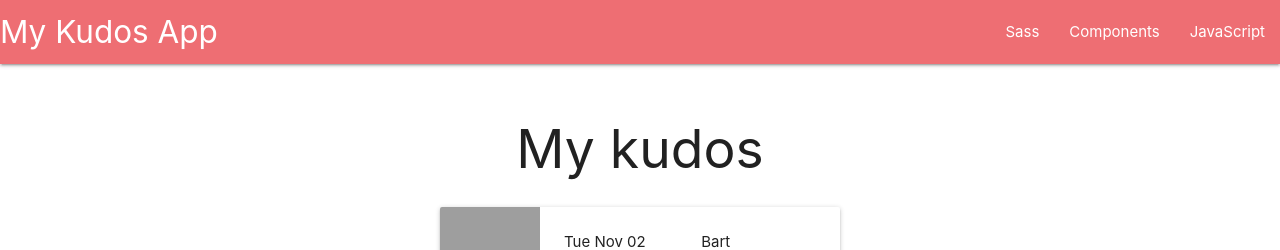
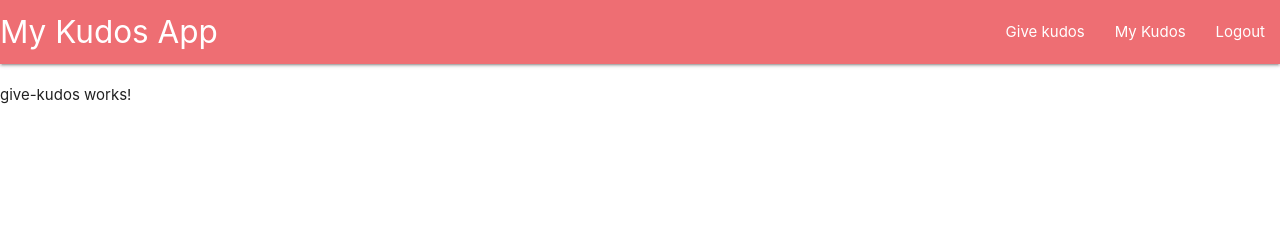
Before and after one commit to bitshoroscope/kudos-angular, an Angular app: page /give-kudos in a window 1280 px wide. Before the commit this address led to /. Shown: the top 250 px of the page. Built offline with nearby package versions, Linux system fonts and the light colour scheme; grey boxes are pictures that could not be loaded.

Commit message:
Created component for kudo giving and configured routing

```diff
--- a/src/app/app-routing.module.ts
+++ b/src/app/app-routing.module.ts
@@ -1,7 +1,13 @@
+import { KudoListComponent } from './kudo-list/kudo-list.component';
 import { NgModule } from '@angular/core';
 import { Routes, RouterModule } from '@angular/router';
+import { GiveKudosComponent } from './give-kudos/give-kudos.component';
 
-const routes: Routes = [];
+const routes: Routes = [
+  { path: 'my-kudos', component: KudoListComponent },
+  { path: 'give-kudos', component: GiveKudosComponent },
+  { path: '', redirectTo: '/give-kudos', pathMatch: 'full' }
+];
 
 @NgModule({
   imports: [RouterModule.forRoot(routes)],
--- a/src/app/app.component.html
+++ b/src/app/app.component.html
@@ -3,16 +3,11 @@
         <div class="nav-wrapper">
             <a href="#" class="brand-logo">My Kudos App</a>
             <ul id="nav-mobile" class="right hide-on-med-and-down">
-                <li><a href="sass.html">Sass</a></li>
-                <li><a href="badges.html">Components</a></li>
-                <li><a href="collapsible.html">JavaScript</a></li>
+                <li><a href="/give-kudos">Give kudos</a></li>
+                <li><a href="/my-kudos">My Kudos</a></li>
+                <li><a href="collapsible.html">Logout</a></li>
             </ul>
         </div>
     </nav>
 </div>
-<div>
-    <div class="col s12 flexbox">
-        <h2 class="header ">My kudos</h2>
-    </div>
-    <app-kudo-list></app-kudo-list>
-</div>
+<router-outlet></router-outlet>
--- a/src/app/app.module.ts
+++ b/src/app/app.module.ts
@@ -8,12 +8,14 @@ import { AppComponent } from './app.component';
 import { BrowserAnimationsModule } from '@angular/platform-browser/animations';
 import { KudoComponent } from './kudo/kudo.component';
 import { KudoListComponent } from './kudo-list/kudo-list.component';
+import { GiveKudosComponent } from './give-kudos/give-kudos.component';
 
 @NgModule({
   declarations: [
     AppComponent,
     KudoComponent,
-    KudoListComponent
+    KudoListComponent,
+    GiveKudosComponent
   ],
   imports: [
     BrowserModule,
--- /dev/null
+++ b/src/app/give-kudos/give-kudos.component.html
@@ -0,0 +1 @@
+<p>give-kudos works!</p>
--- /dev/null
+++ b/src/app/give-kudos/give-kudos.component.ts
@@ -0,0 +1,15 @@
+import { Component, OnInit } from '@angular/core';
+
+@Component({
+  selector: 'app-give-kudos',
+  templateUrl: './give-kudos.component.html',
+  styleUrls: ['./give-kudos.component.css']
+})
+export class GiveKudosComponent implements OnInit {
+
+  constructor() { }
+
+  ngOnInit(): void {
+  }
+
+}
--- a/src/app/kudo-list/kudo-list.component.html
+++ b/src/app/kudo-list/kudo-list.component.html
@@ -1,3 +1,6 @@
+<div class="col s12 flexbox">
+    <h2 class="header ">My kudos</h2>
+</div>
 <div class="row flexbox" *ngFor="let kudo of kudosList">
     <app-kudo [kudo]="kudo"></app-kudo>
 </div>
--- a/src/index.html
+++ b/src/index.html
@@ -1,5 +1,6 @@
 <!doctype html>
 <html lang="en">
+
 <head>
     <meta charset="utf-8">
     <title>KudosAngular</title>
@@ -7,7 +8,9 @@
     <meta name="viewport" content="width=device-width, initial-scale=1">
     <link rel="icon" type="image/x-icon" href="favicon.ico">
 </head>
+
 <body>
     <app-root></app-root>
 </body>
+
 </html>
```
Also changed, not shown: src/app/give-kudos/give-kudos.component.css (added), 1 other file (tests, documents, lock files or other folders). Lines whose indentation alone changed are shown as unchanged.
